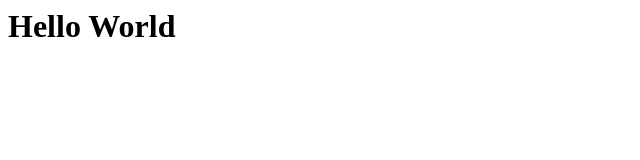
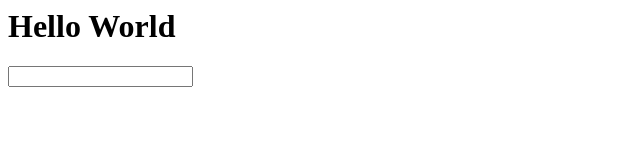
Before and after one commit to Lmedina10/hello-world, a plain HTML site: page index.html in a window 1280 px wide. Shown: the whole page, without its empty margins (0-640 px from the left). Drawn offline with Linux system fonts and the light colour scheme.

Commit message:
Update index.html

```diff
--- a/index.html
+++ b/index.html
@@ -1 +1,2 @@
 <h1 name="Luis">Hello World</h1>
+<input id="password" type="password">
```
